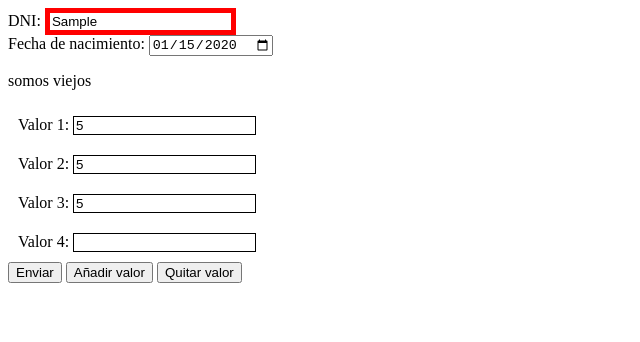
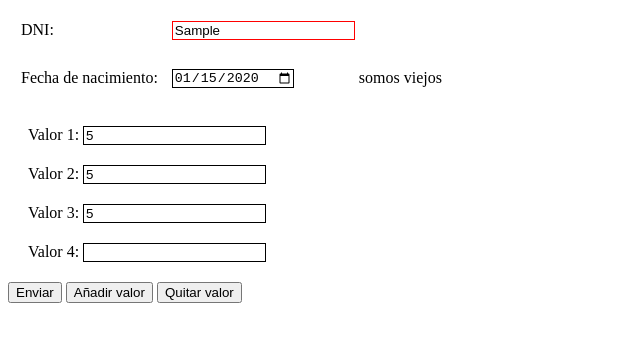
Before and after one commit to dannylarrea/validacion-JS-1, a plain HTML site: page index.html in a window 1280 px wide. Both pictures are taken after typing "Sample", "2020-01-15", "5", "5", "5" into the empty fields and a click on the button "Añadir valor". Shown: the whole page, without its empty margins (0-640 px from the left). Drawn offline with Linux system fonts and the light colour scheme.

Commit message:
23 nov. 2020

```diff
--- a/code.js
+++ b/code.js
@@ -3,7 +3,7 @@ window.onload = function() {
     document.getElementById('del-input').addEventListener("click", delInput);
     document.getElementById('dni').addEventListener("focusout", validarDNI);
     document.getElementById('nac').addEventListener("focusout", categoria)
-        //document.getElementById('form').addEventListener('submit', validarForm);
+    document.getElementById('form').addEventListener('submit', validarForm);
 }
 
 /* addInput */
@@ -51,18 +51,40 @@ function delInput(event) {
     event.preventDefault();
 }
 
-/* validarForm: mirar si hay campos vacios */
+/*  validarForm:
+    - campos vacios
+    - el DNI
+*/
+function validarForm(event) {
+    var val = true;
+    var inputs = document.getElementsByClassName('num')
+    for (let index = 0; index < inputs.length; index++) {
+        if (inputs[index].value == '') {
+            inputs[index].style.border = "solid red 1px";
+            val = false
+        } else {
+            inputs[index].style.border = "solid green 1px";
+        }
+    }
+    if (!validarDNI() || !val) {
+        event.preventDefault()
+    }
+
+
+}
 
 /* validarDNI */
 function validarDNI() {
-
+    var val = true;
     var dni = document.getElementById('dni');
     if (dni.value.length == 9) {
         //console.log('DNI válido');
-        dni.style.border = "solid green 5px";
+        dni.style.border = "solid green 1px";
     } else {
-        dni.style.border = "solid red 5px";
+        dni.style.border = "solid red 1px";
+        val = false
     }
+    return val;
 
 }
 /* Mostrar categoría a partir de la fecha de nacimiento */
--- a/index.html
+++ b/index.html
@@ -11,10 +11,28 @@
 
 <body>
     <form action="random.php" method="POST" id="form">
-        <div> <label for="dni">DNI: </label><input type="text" name="dni" id="dni"></div>
-        <div> <label for="nac">Fecha de nacimiento: </label><input type="date" name="nac" id="nac">
-            <p id="msg"></p>
-        </div>
+        <table>
+            <tr>
+                <td>
+                    <div> <label for="dni">DNI: </label></div>
+                </td>
+                <td><input type="text" name="dni" id="dni"></td>
+                <td></td>
+            </tr>
+            <tr>
+                <td>
+                    <div> <label for="nac">Fecha de nacimiento: </label>
+                    </div>
+                </td>
+                <td><input type="date" name="nac" id="nac">
+
+                </td>
+                <td>
+                    <p id="msg"></p>
+                </td>
+            </tr>
+        </table>
+
 
         <div id="values">
             <div class="input"> <label for="valor-1">Valor 1: </label><input type="number" name="valor-1" id="valor-1" class="num"></div>
--- a/style.css
+++ b/style.css
@@ -1,7 +1,9 @@
-#values>div {
+input[type=text],
+input[type=date],
+input[type=number] {
+    border: solid black 1px;
+}
+
+div {
     padding: 10px;
 }
-
-.num {
-    border: solid black 1px;
-}
```
